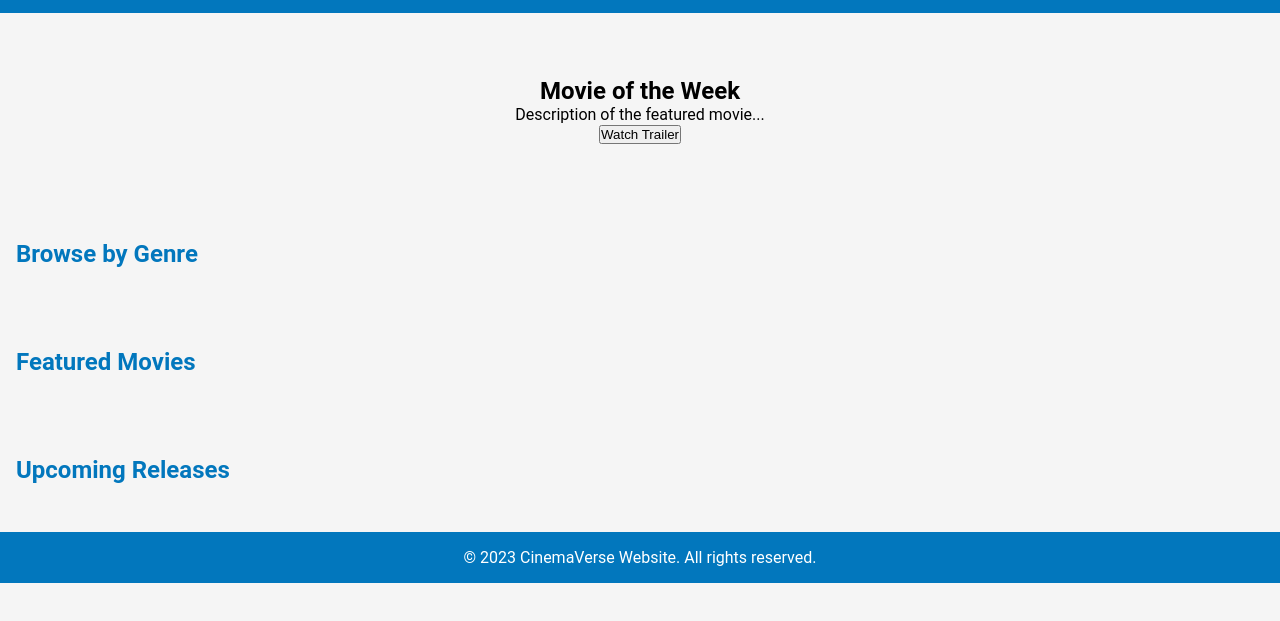
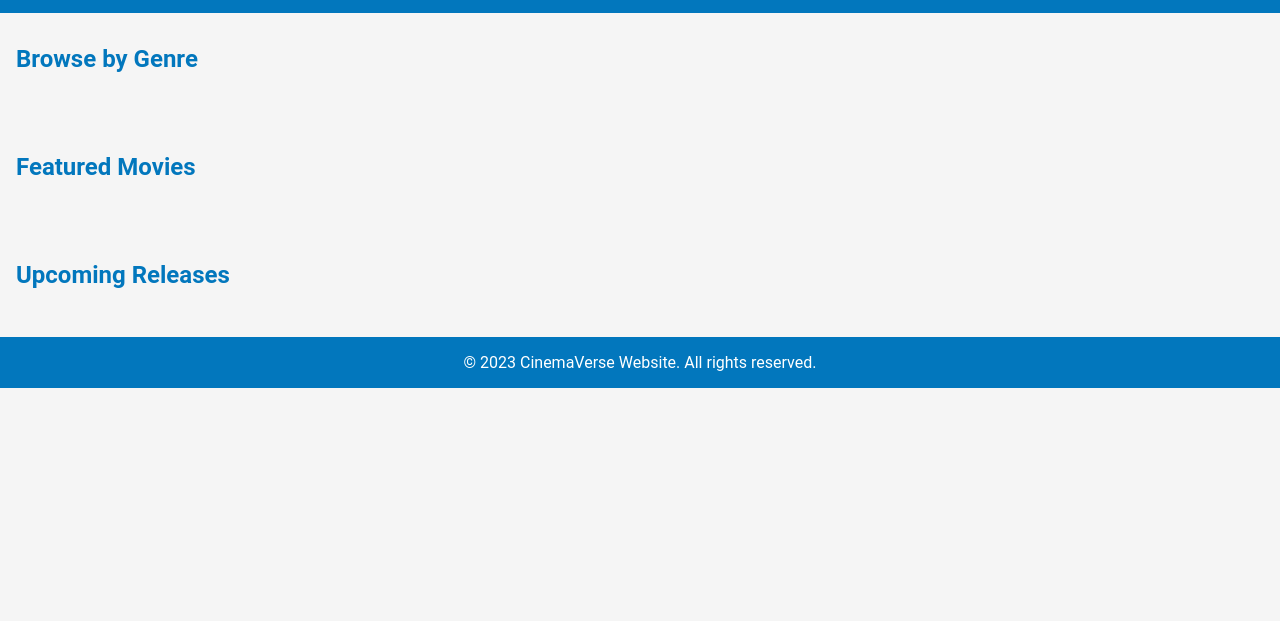
Before and after one commit to halilbur/Cinemaverse, a plain HTML site: page index.html in a window 1280 px wide. Shown: the part 47-668 px from the top of the page. Drawn offline with Linux system fonts and the light colour scheme; no server answers.

Commit message:
removing movie of the week section

```diff
--- a/index.html
+++ b/index.html
@@ -18,13 +18,6 @@
     </nav>
   </header>
   <main>
-    <section id="hero" class="hero">
-      <div class="hero-content">
-        <h2>Movie of the Week</h2>
-        <p>Description of the featured movie...</p>
-        <button id="watch-trailer">Watch Trailer</button>
-      </div>
-    </section>
     <section id="genres" class="genre-card">
       <h2>Browse by Genre</h2>
       <!-- Movie cards go here -->
--- a/styles.css
+++ b/styles.css
@@ -74,7 +74,6 @@ nav a:hover {
   width: 200px;
   cursor: pointer;
 }
-
 .movie-card img {
   width: 100%;
   border-radius: 5px; /* Optional: to create rounded corners on images */
```
